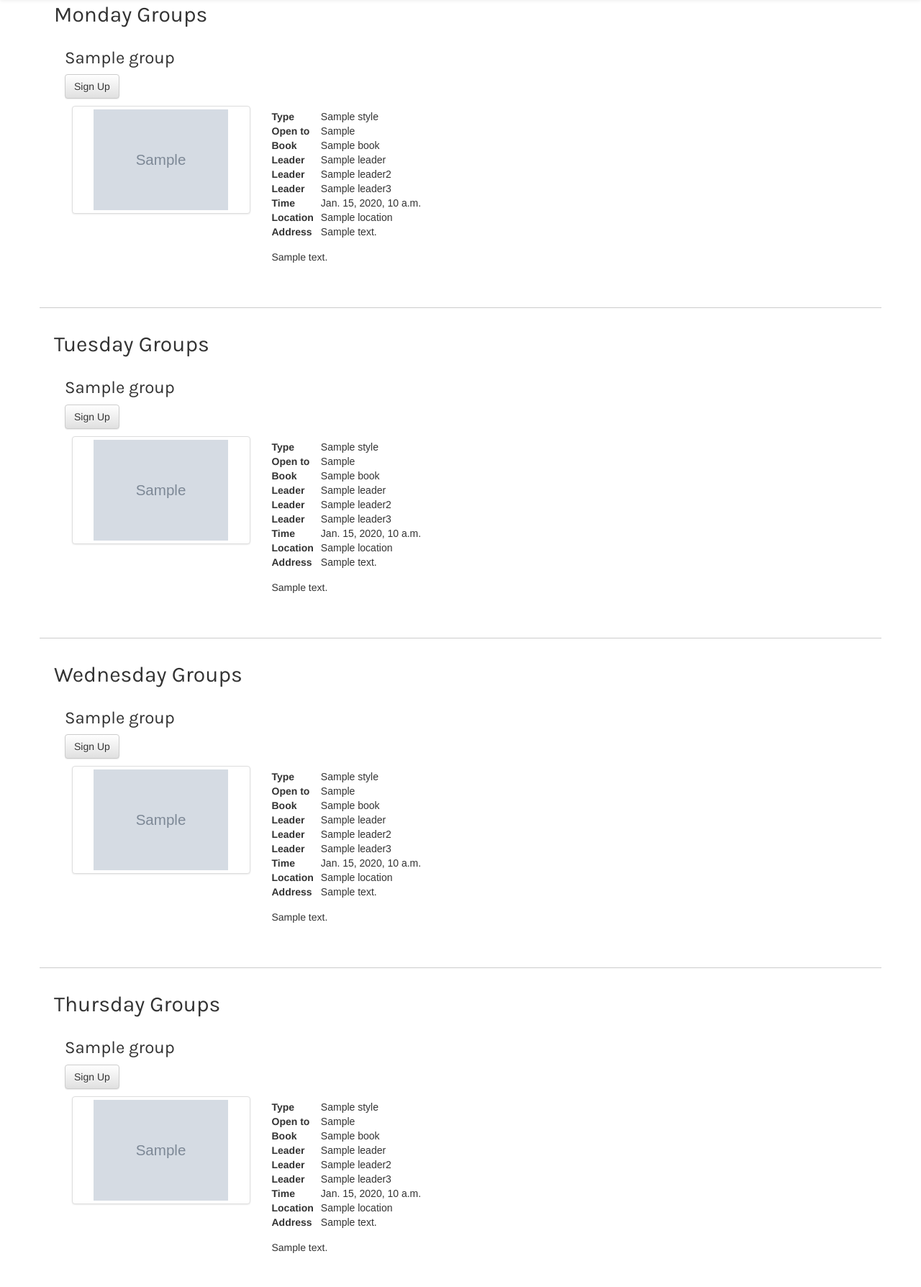
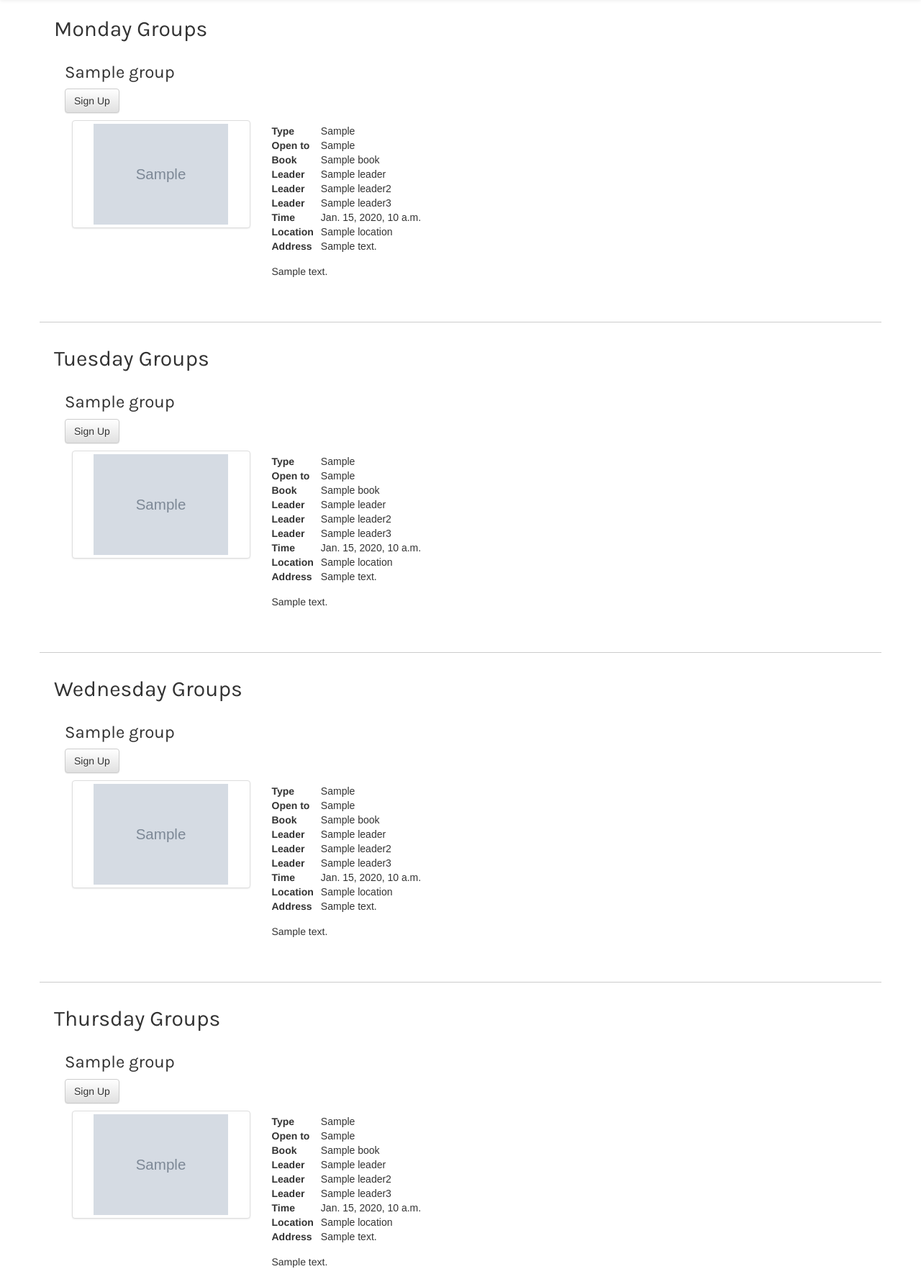
Before and after one commit to LHousehold/smallgroup, a Django app: template groups/templates/groups/groups.html in a window 1280 px wide. Shown: the part 51-1839 px from the top of the page at 72% size. Run offline with Django 3.2, Linux system fonts and the light colour scheme; the template is opened without the code that fills it: most values are stand-ins (such as "Sample title", 1, 10 or a date in 2020); grey boxes marked "Sample" are stand-in pictures; parts of the project's set-up code (start-up, migrations or seed data) failed here and were passed over; some libraries are stand-ins or nearby versions; some web fonts are replaced.

Commit message:
Update groups.html

```diff
--- a/groups/templates/groups/groups.html
+++ b/groups/templates/groups/groups.html
@@ -11,7 +11,7 @@
     <link href='http://fonts.googleapis.com/css?family=Muli|Montserrat|Maven+Pro|Karla' rel='stylesheet' type='text/css'>
   </head>
 
-  <body>
+  <body>g
     <div class="content container">
       <nav class="navbar navbar-default navbar-fixed-top">
         <div class="container">
@@ -59,8 +59,8 @@
               </div>
               <div class="col-md-4 col-sm-9 info">
                 <table>
-                  {% if group.style %}
-                  <tr><td>Type</td><td>{{ group.style }}</td></tr>
+                  {% if group.group_style %}
+                  <tr><td>Type</td><td>{{ group.group_style }}</td></tr>
                   {% endif %}
                   <tr><td>Open to</td><td>{{ group.group_type }}</td></tr>
                   {% if group.book %}
@@ -110,8 +110,8 @@
               </div>
               <div class="col-md-4 col-sm-9 info">
                 <table>
-                  {% if group.style %}
-                  <tr><td>Type</td><td>{{ group.style }}</td></tr>
+                  {% if group.group_style %}
+                  <tr><td>Type</td><td>{{ group.group_style }}</td></tr>
                   {% endif %}
                   <tr><td>Open to</td><td>{{ group.group_type }}</td></tr>
                   {% if group.book %}
@@ -161,8 +161,8 @@
               </div>
               <div class="col-md-4 col-sm-9 info">
                 <table>
-                  {% if group.style %}
-                  <tr><td>Type</td><td>{{ group.style }}</td></tr>
+                  {% if group.group_style %}
+                  <tr><td>Type</td><td>{{ group.group_style }}</td></tr>
                   {% endif %}
                   <tr><td>Open to</td><td>{{ group.group_type }}</td></tr>
                   {% if group.book %}
@@ -212,8 +212,8 @@
               </div>
               <div class="col-md-4 col-sm-9 info">
                 <table>
-                  {% if group.style %}
-                  <tr><td>Type</td><td>{{ group.style }}</td></tr>
+                  {% if group.group_style %}
+                  <tr><td>Type</td><td>{{ group.group_style }}</td></tr>
                   {% endif %}
                   <tr><td>Open to</td><td>{{ group.group_type }}</td></tr>
                   {% if group.book %}
@@ -263,8 +263,8 @@
               </div>
               <div class="col-md-4 col-sm-9 info">
                 <table>
-                  {% if group.style %}
-                  <tr><td>Type</td><td>{{ group.style }}</td></tr>
+                  {% if group.group_style %}
+                  <tr><td>Type</td><td>{{ group.group_style }}</td></tr>
                   {% endif %}
                   <tr><td>Open to</td><td>{{ group.group_type }}</td></tr>
                   {% if group.book %}
@@ -314,8 +314,8 @@
               </div>
               <div class="col-md-4 col-sm-9 info">
                 <table>
-                  {% if group.style %}
-                  <tr><td>Type</td><td>{{ group.style }}</td></tr>
+                  {% if group.group_style %}
+                  <tr><td>Type</td><td>{{ group.group_style }}</td></tr>
                   {% endif %}
                   <tr><td>Open to</td><td>{{ group.group_type }}</td></tr>
                   {% if group.book %}
@@ -365,8 +365,8 @@
               </div>
               <div class="col-md-4 col-sm-9 info">
                 <table>
-                  {% if group.style %}
-                  <tr><td>Type</td><td>{{ group.style }}</td></tr>
+                  {% if group.group_style %}
+                  <tr><td>Type</td><td>{{ group.group_style }}</td></tr>
                   {% endif %}
                   <tr><td>Open to</td><td>{{ group.group_type }}</td></tr>
                   {% if group.book %}
```
